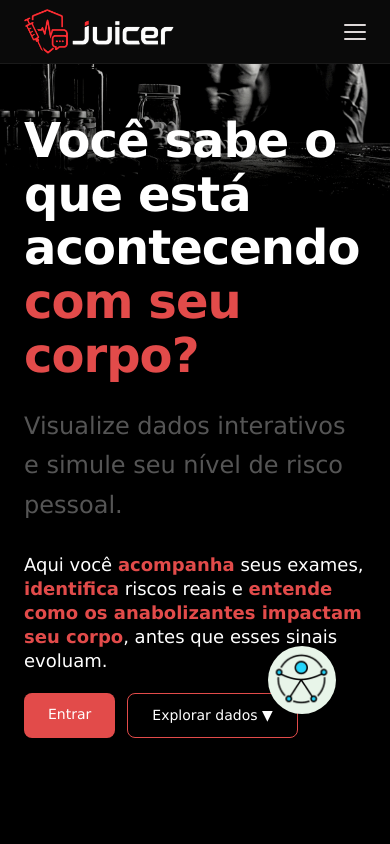
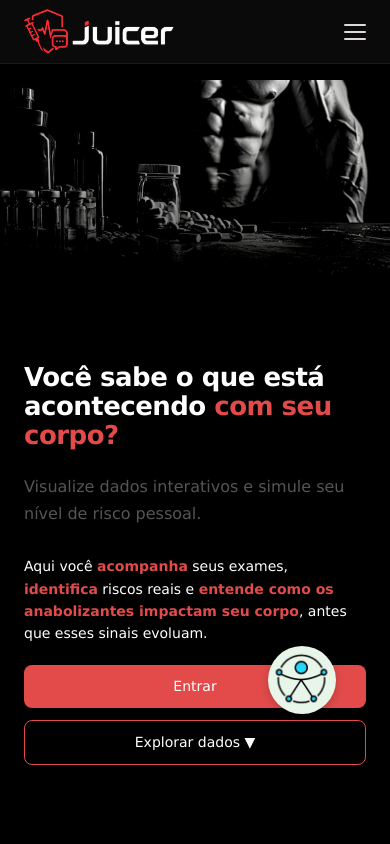
Before and after one commit to Sophia-Coelho/ChallengeFIAP, a React (Vite) app: page / in a window 390 px wide. Shown: the top 844 px of the page. Built offline with nearby package versions, Linux system fonts and the light colour scheme.

Commit message:
feat: enhance Navbar component with animated hamburger menu; update styles for mobile responsiveness and layout adjustments

```diff
--- a/src/components/Navbar.jsx
+++ b/src/components/Navbar.jsx
@@ -17,7 +17,10 @@ export default function Navbar() {
                     <li><a href="/sobre">Sobre o Projeto</a></li>
                     <li><Link className="btn-login" to="/login">Login</Link></li>
                 </ul>
-                <div className="hamburger" onClick={() => setMenuOpen(!menuOpen)}>
+                <div
+                    className={`hamburger ${menuOpen ? 'open' : ''}`}
+                    onClick={() => setMenuOpen(!menuOpen)}
+                >
                     <span /><span /><span />
                 </div>
             </nav>
--- a/src/sections/inicio/inicio.css
+++ b/src/sections/inicio/inicio.css
@@ -11,41 +11,46 @@
     background-color: black;
     display: flex;
     flex-direction: row;
-
+    min-height: 100vh;
 }
 
 .apresentacao {
     flex: 1;
-    min-height: 100vh;
     display: flex;
     flex-direction: column;
     justify-content: center;
-    padding: clamp(2rem, 8vw, 5em) clamp(1.5rem, 6vw, 4rem);
+    padding: clamp(2rem, 8vw, 5rem) clamp(1.5rem, 6vw, 4rem);
+    /* Garante que não sobreponha a navbar fixa */
+    padding-top: calc(64px + clamp(2rem, 6vw, 4rem));
 }
 
 .image_container {
     flex: 1;
     display: flex;
-    align-items: center;
+    align-items: flex-end;
     justify-content: center;
+    padding-top: 64px; /* respeita a navbar */
     height: 100vh;
+    position: sticky;
+    top: 0;
 }
 
 .image_container img {
     width: auto;
+    max-width: 100%;
     height: 500px;
+    max-height: calc(100vh - 64px);
     object-fit: contain;
 }
 
 .home_page h1 {
-    font-size: clamp(28px, 5vw, 52px);
+    font-size: clamp(26px, 4vw, 48px); /* clamp funciona agora */
     color: white;
     font-weight: 600;
     line-height: 1.12;
     letter-spacing: -0.02em;
     max-width: 800px;
     margin-bottom: 1.5rem;
-    font-size: 48px;
 }
 
 .home_page h1 em {
@@ -54,15 +59,15 @@
 }
 
 p {
-    font-size: 18px;
+    font-size: clamp(14px, 2vw, 18px);
     color: white;
     margin-bottom: 1.25rem;
     max-width: 750px;
-    line-height: 1.5rem;
+    line-height: 1.6;
 }
 
 .sub {
-    font-size: 24px;
+    font-size: clamp(16px, 2.5vw, 22px);
     color: #555;
     line-height: 1.65;
     margin-bottom: 1.75rem;
@@ -71,6 +76,7 @@ p {
 .btn_container {
     display: flex;
     gap: 12px;
+    flex-wrap: wrap;
 }
 
 .btn_login {
@@ -104,25 +110,51 @@ p {
     opacity: 0.85;
 }
 
+/* Tablet */
+@media (max-width: 900px) {
+    .image_container img {
+        height: 400px;
+    }
+}
+
+/* Mobile */
 @media (max-width: 768px) {
     .home_page {
         flex-direction: column;
-  }
-
-  .apresentacao{
-    margin-top: -200px;
+        min-height: 100svh; /* usa svh para evitar problema com barra do browser */
     }
 
     .image_container {
         order: -1;
         width: 100%;
-    height: 50vh;
+        height: 45vw;       /* proporcional à largura, não fixa */
+        min-height: 200px;
+        max-height: 300px;
+        position: static;
+        padding-top: 64px;  /* espaço da navbar */
+        align-items: center;
     }
 
     .image_container img {
         width: 100%;
         height: 100%;
+        max-height: none;
         object-fit: cover;
-    object-position: center;
+        object-position: center top;
+    }
+
+    .apresentacao {
+        padding-top: 2rem; /* navbar já foi respeitada pela imagem acima */
+        padding-bottom: 3rem;
+    }
+
+    .btn_container {
+        flex-direction: column;
+    }
+
+    .btn_login,
+    .btn_dados {
+        text-align: center;
+        width: 100%;
     }
 }
--- a/src/style/navbar.css
+++ b/src/style/navbar.css
@@ -88,18 +88,42 @@
     height: 2px;
     background: var(--cor-texto-suave);
     border-radius: 2px;
+    transition: transform 0.25s, opacity 0.25s;
+}
+
+/* Animação do X ao abrir */
+.hamburger.open span:nth-child(1) {
+    transform: translateY(7px) rotate(45deg);
+}
+.hamburger.open span:nth-child(2) {
+    opacity: 0;
+}
+.hamburger.open span:nth-child(3) {
+    transform: translateY(-7px) rotate(-45deg);
 }
 
 .mobile-menu {
-    display: none;
+    display: flex;
     flex-direction: column;
+    position: fixed;
+    top: 64px;          /* altura exata da navbar */
+    left: 0;
+    width: 100%;
+    z-index: 99;
     background: var(--cor-escuro-fundo);
     border-bottom: 1px solid var(--cor-borda);
     padding: 0.5rem 1.5rem 1rem;
+
+    /* Animação com max-height */
+    max-height: 0;
+    overflow: hidden;
+    opacity: 0;
+    transition: max-height 0.3s ease, opacity 0.25s ease;
 }
 
 .mobile-menu.open {
-    display: flex;
+    max-height: 300px;
+    opacity: 1;
 }
 
 .mobile-menu a {
```
Lines whose indentation alone changed are shown as unchanged.
